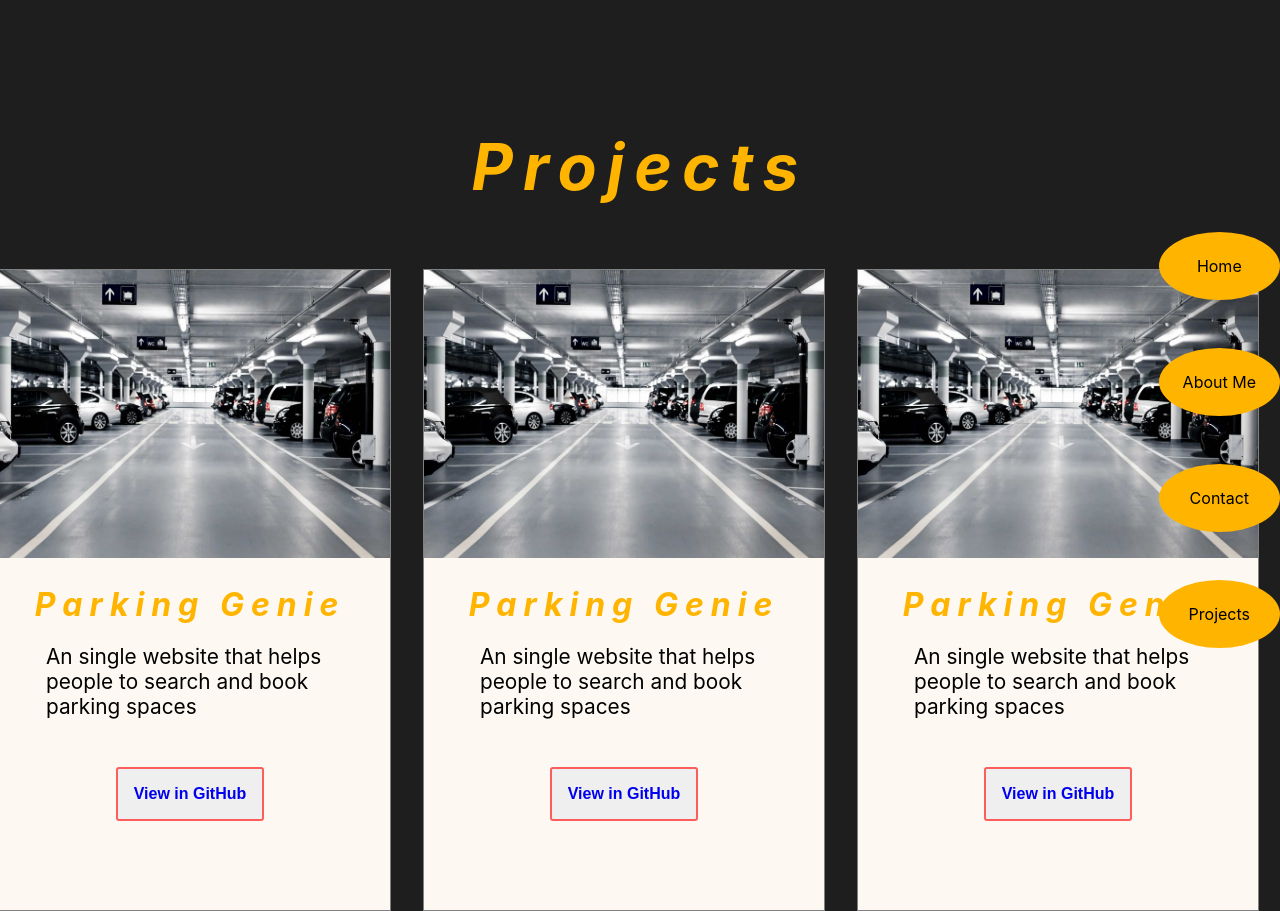
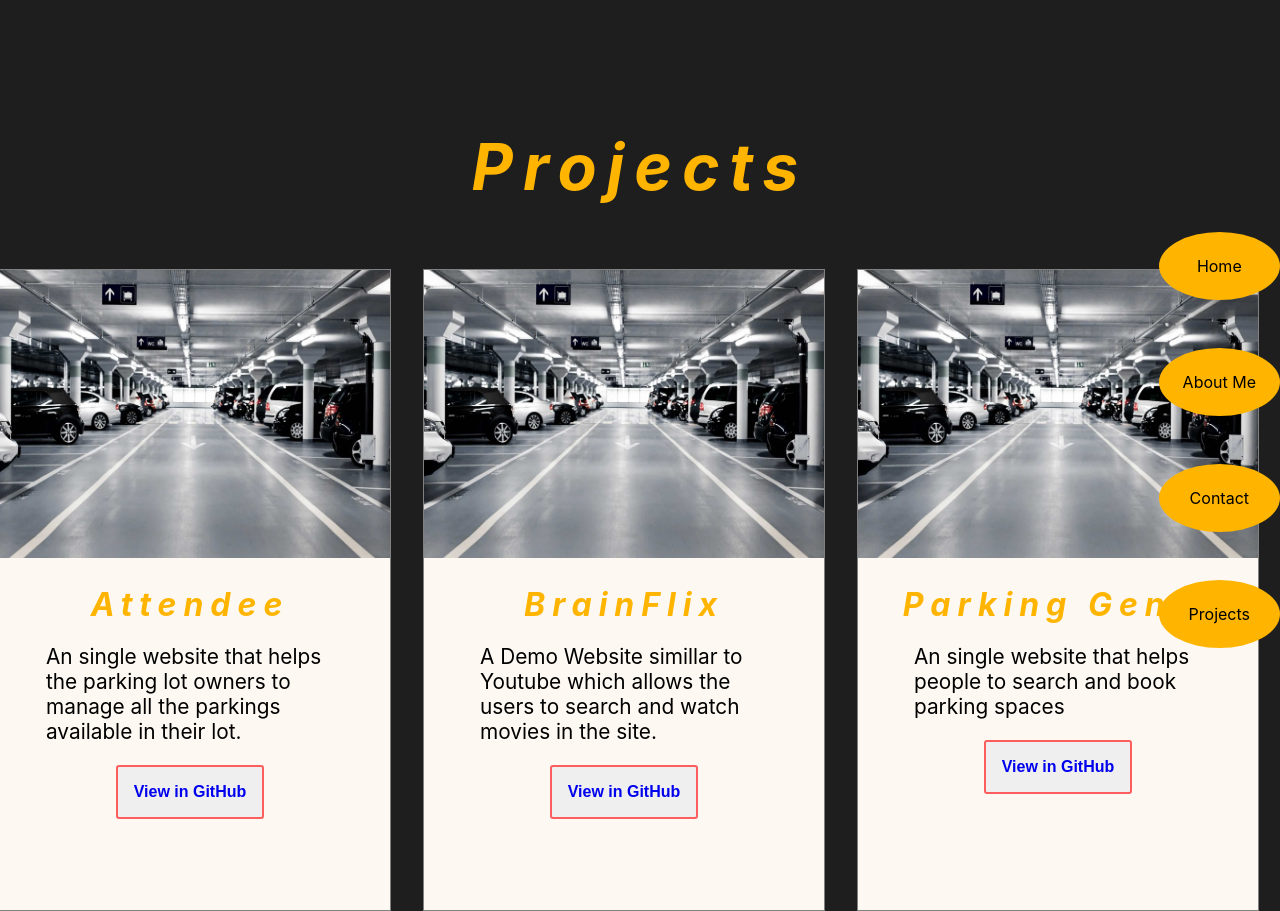
Before and after one commit to NipunaGamage888/portfolio, a React (Create React App) app: page /Project in a window 1280 px wide. Built offline with nearby package versions, Linux system fonts and the light colour scheme.

Commit message:
project page

```diff
--- a/src/components/Projects/Projects.js
+++ b/src/components/Projects/Projects.js
@@ -13,16 +13,16 @@ export default function Projects() {
             alt="Image of a paring"
             src={parking}
           />
-          <h2 className="project__name">Parking Genie</h2>
+          <h2 className="project__name">Attendee</h2>
           <p className="project__details">
-            An single website that helps people to search and book parking
-            spaces
+            An single website that helps the parking lot owners to manage all the
+            parkings available in their lot.
           </p>
           <button className="project__button">
             <a
               className="project__link"
               target="_blank"
-              href="https://github.com/NipunaGamage888/nipuna-gamage-capstone"
+              href="NipunaGamage888/nipuna-gamage-capstone-attendee"
             >
               View in GitHub
             </a>
@@ -34,16 +34,16 @@ export default function Projects() {
             alt="Image of a paring"
             src={parking}
           />
-          <h2 className="project__name">Parking Genie</h2>
+          <h2 className="project__name">BrainFlix</h2>
           <p className="project__details">
-            An single website that helps people to search and book parking
-            spaces
+            A Demo Website simillar to Youtube which allows the users to search
+            and watch movies in the site.
           </p>
           <button className="project__button">
             <a
               className="project__link"
               target="_blank"
-              href="https://github.com/NipunaGamage888/nipuna-gamage-capstone"
+              href="https://github.com/NipunaGamage888/nipuna-gamage-brainflix"
             >
               View in GitHub
             </a>
--- a/src/components/Projects/Projects.scss
+++ b/src/components/Projects/Projects.scss
@@ -42,9 +42,10 @@
     &__details{
         width: 18rem;
         font-size: 1.3rem;
-        margin-bottom: 3rem;
+
     }
     &__button{
+        bottom: 0rem;
         cursor: pointer;
         padding: 1rem;
         font-size: 1rem;
```
